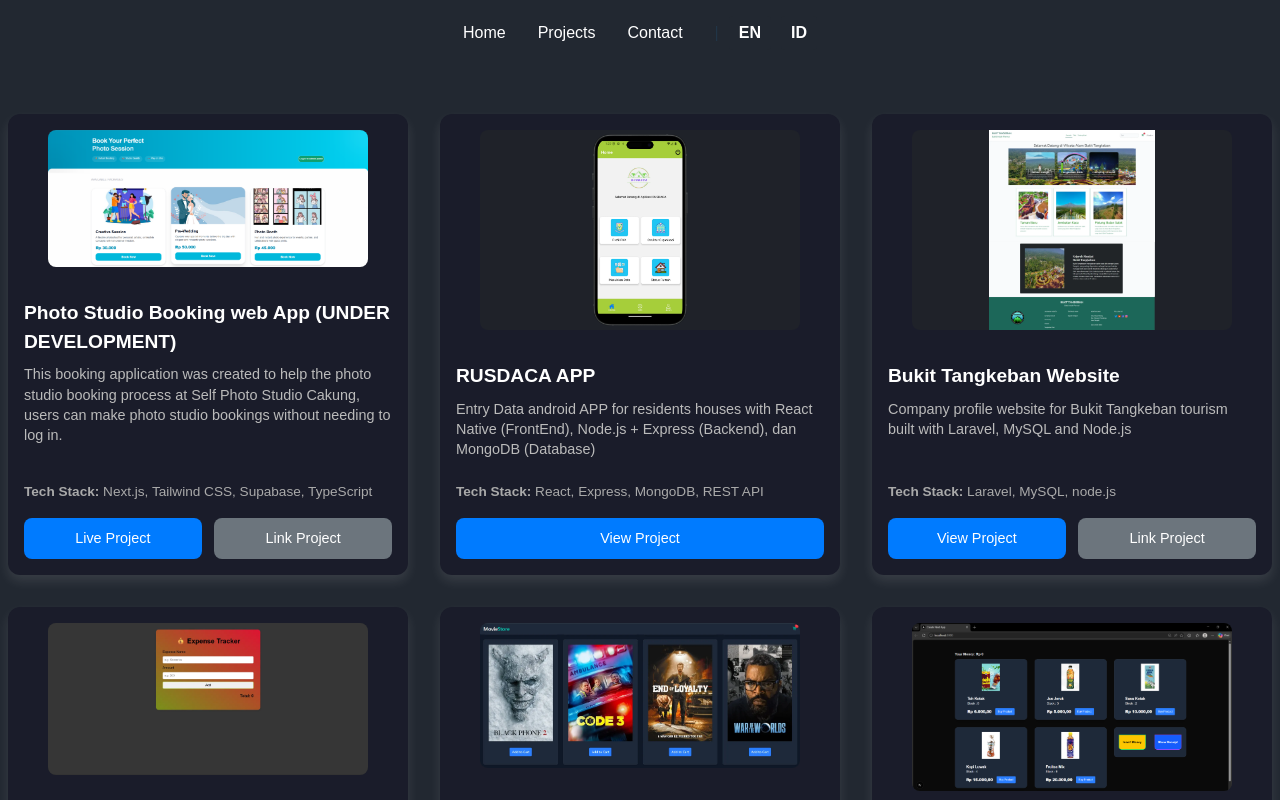
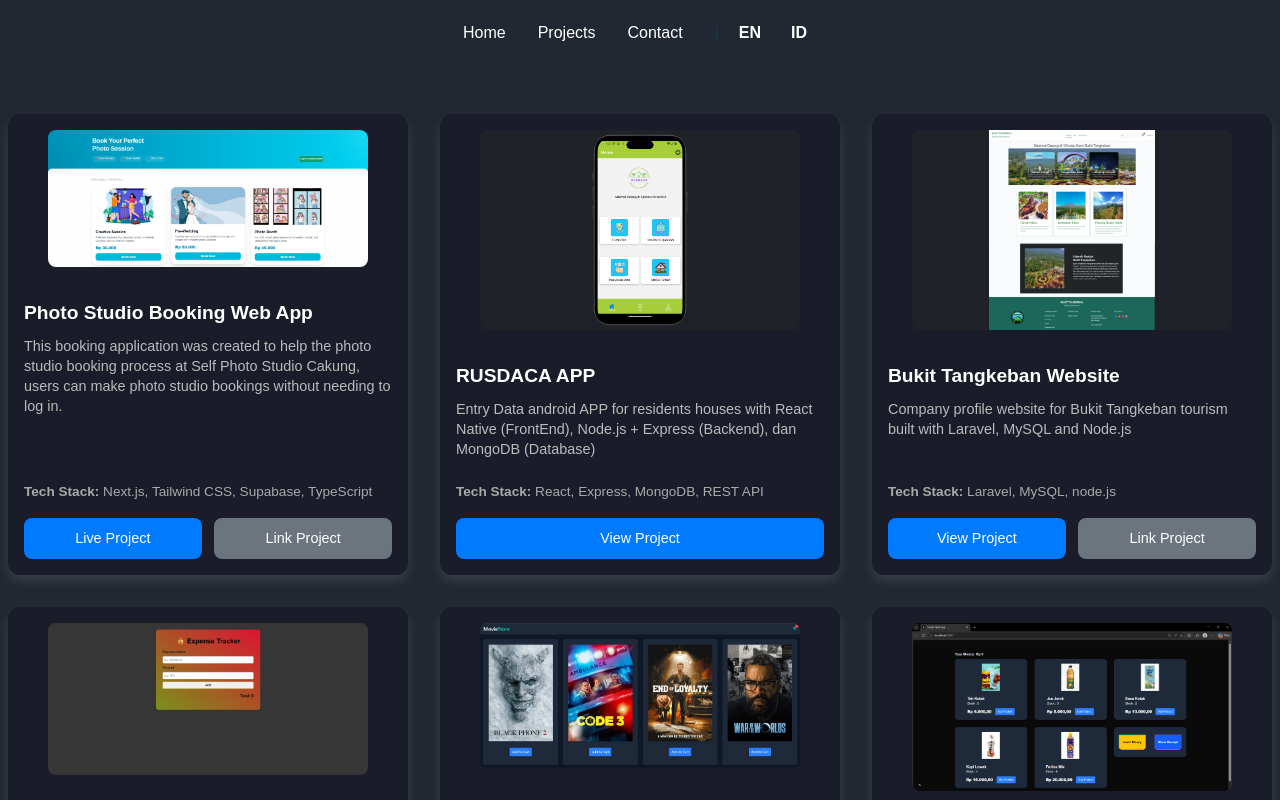
Before and after one commit to FaudinCahyoW/porto-web, a React (Vite) app: page /project in a window 1280 px wide. Shown: the top 800 px of the page. Built offline with nearby package versions, Linux system fonts and the light colour scheme.

Commit message:
Update MyProject.jsx
Update: rename the title of booking web app

```diff
--- a/src/pages/MyProject.jsx
+++ b/src/pages/MyProject.jsx
@@ -8,7 +8,7 @@ const Project = () => {
 
   const projects = [
     {
-      title: "Photo Studio Booking web App (UNDER DEVELOPMENT)",
+      title: "Photo Studio Booking Web App",
       image: "/images/booking-photo/booking-photo.png",
       desc: t("selfPhoto.desc"),
       tech: "Next.js, Tailwind CSS, Supabase, TypeScript",
```
